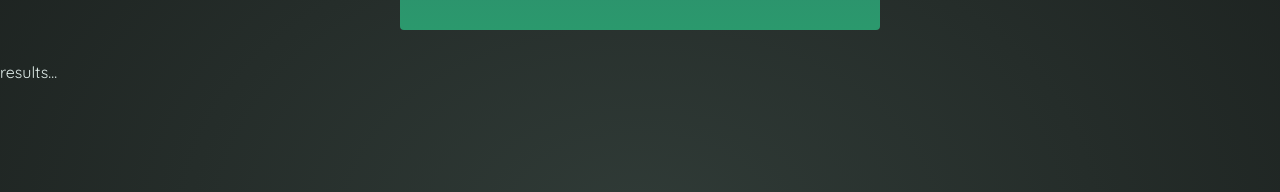
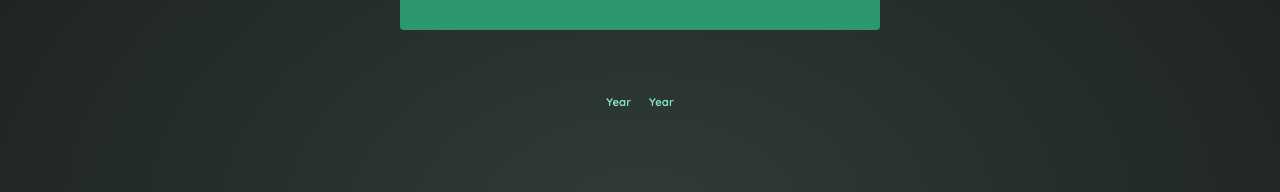
Before and after one commit to mohamuhsin/calculate-investment, a React (Vite) app: page / in a window 1280 px wide. Shown: the part 196-388 px from the top of the page. Built offline with nearby package versions, Linux system fonts and the light colour scheme.

Commit message:
imported our function to calculate the results and fixed error

```diff
--- a/src/App.jsx
+++ b/src/App.jsx
@@ -16,7 +16,7 @@ function App() {
     setUserInput((prevUserInput) => {
       return {
         ...prevUserInput,
-        [inputIdentifier]: newValue,
+        [inputIdentifier]: +newValue,
       };
     });
   }
--- a/src/components/Results.jsx
+++ b/src/components/Results.jsx
@@ -1,4 +1,16 @@
+import { calculateInvestmentResults } from "../util/investment";
+
 export default function Results({ input }) {
-    console.log(input);
-    return <p>results...</p>;
+    const resultsData = calculateInvestmentResults(input);
+    console.log(resultsData);
+    return (
+        <table id="result">
+            <thead>
+                <tr>
+                    <th>Year</th>
+                    <th>Year</th>
+                </tr>
+            </thead>
+        </table>
+    );
 }
```
